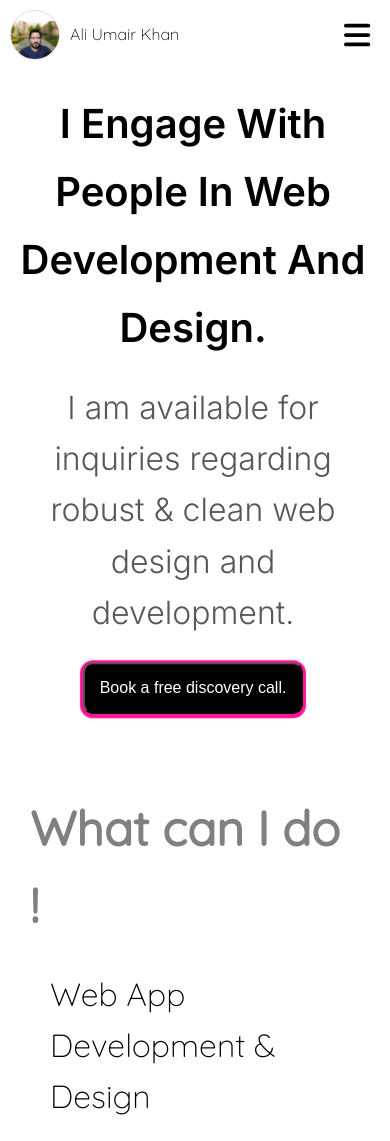
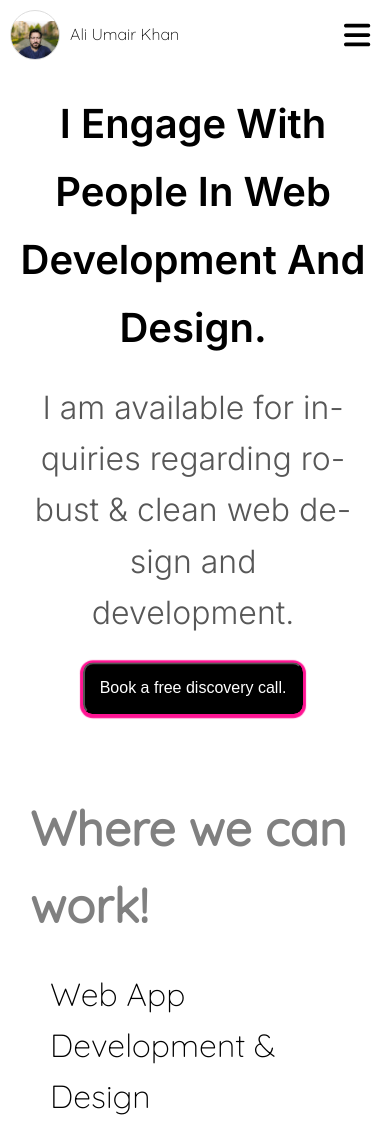
Before and after one commit to Ali-Umair-Khan/profile, a Next.js app: page / in a window 390 px wide. Shown: the top 1141 px of the page. Built offline with nearby package versions, Linux system fonts and the light colour scheme; a web font is replaced by a local one.

Commit message:
changes in sections styling

```diff
--- a/src/app/components/abilities/abilities.jsx
+++ b/src/app/components/abilities/abilities.jsx
@@ -5,7 +5,7 @@ import './abilities.scss'
 const Abilities = () => {
     return(
         <section className='abilities'>
-            <h1 className='abilities__left'>What can I do !</h1>
+            <h1 className='abilities__left'>Where we can work!</h1>
             <div className='abilities__right'>
                 <h2>Web App Development & Design</h2>
                 <h2>Mobile App Design.</h2>
--- a/src/app/components/abilities/abilities.scss
+++ b/src/app/components/abilities/abilities.scss
@@ -44,6 +44,7 @@
             font-weight:300;
             margin:1rem;
             font-size:3.2rem;
+            hyphens:auto;
             // text-align:left;
             &:hover{
                 animation: moveX 2s linear infinite;
--- a/src/app/components/hero/hero.scss
+++ b/src/app/components/hero/hero.scss
@@ -19,10 +19,12 @@
         line-height:1.7;
         width: 99vw;
         font-weight:600;
+        hyphens:auto;
         text-transform: capitalize;
         animation: fromLeft 2s linear 1;
         @media (max-width:70rem){
             font-size:4rem;
+            hyphens:auto;
         }
         @keyframes fromLeft {
             0% {
@@ -42,6 +44,7 @@
         // width:50%;
         text-align:center;
         font-weight:350;
+        hyphens:auto;
     }
     .hero__btn{
         font-size:1.6rem;
```
